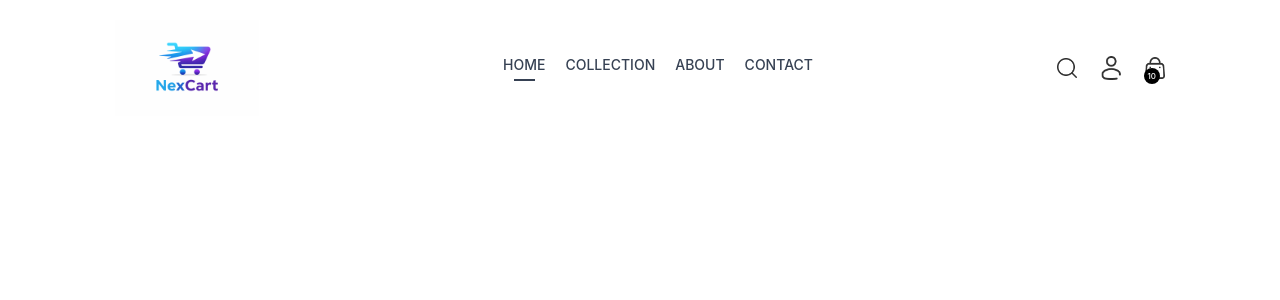
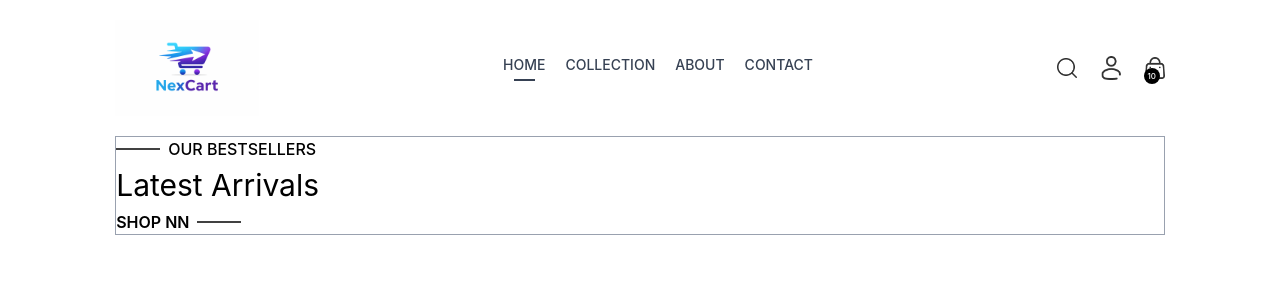
Before and after one commit to navneetturka/NexCart-eCommerce, a React (Vite) app: page / in a window 1280 px wide. Shown: the top 300 px of the page. Built offline with nearby package versions, Linux system fonts and the light colour scheme.

Commit message:
hero section started

```diff
--- /dev/null
+++ b/src/components/Hero.jsx
@@ -0,0 +1,25 @@
+import React from 'react'
+
+const Hero = () => {
+  return (
+    <div className='flex flex-col sm:flex-row border border-gray-400'>
+        {/* {Hero left side} */}
+        <div className='w-full sm:w-1/2 flxx items-center justify-center py-10 sm:py-0'>
+        <div className='text-[@414141]'>
+            <div className='flex items-center gap-2'>
+                <p className='w-8 md:w-11 h-[2px] bg-[#414141]'></p>
+                <p className='font-medium text-sm md:text-base'>OUR BESTSELLERS</p>
+            </div>
+            <h1 className='text-3xl sm:py-3-5xl leading-relaxed'>Latest Arrivals</h1>
+            <div className='flex items-center gap-2'>
+                <p className='font-semibold text-sm md:text-base'>SHOP NN</p>
+                <p className='w-8 md:w-11 h-[2px] bg-[#414141]'></p>
+            </div>
+        </div>
+        </div>
+
+    </div>
+  )
+}
+
+export default Hero
--- a/src/pages/Home.jsx
+++ b/src/pages/Home.jsx
@@ -1,8 +1,10 @@
 import React from 'react'
-
+import Hero from '../components/Hero'
 const Home = () => {
   return (
-    <div></div>
+    <div>
+      <Hero />
+    </div>
   )
 }
 
```
